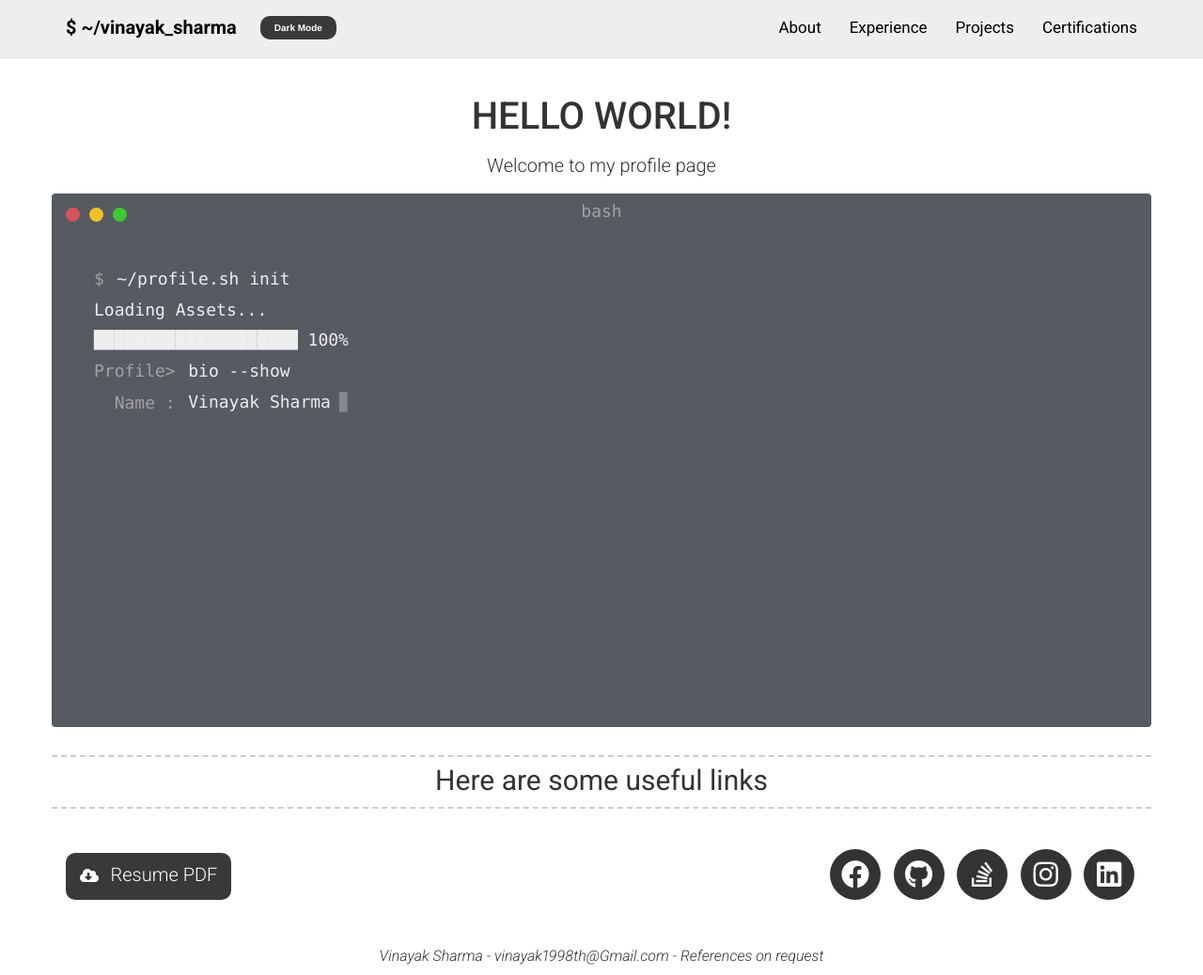
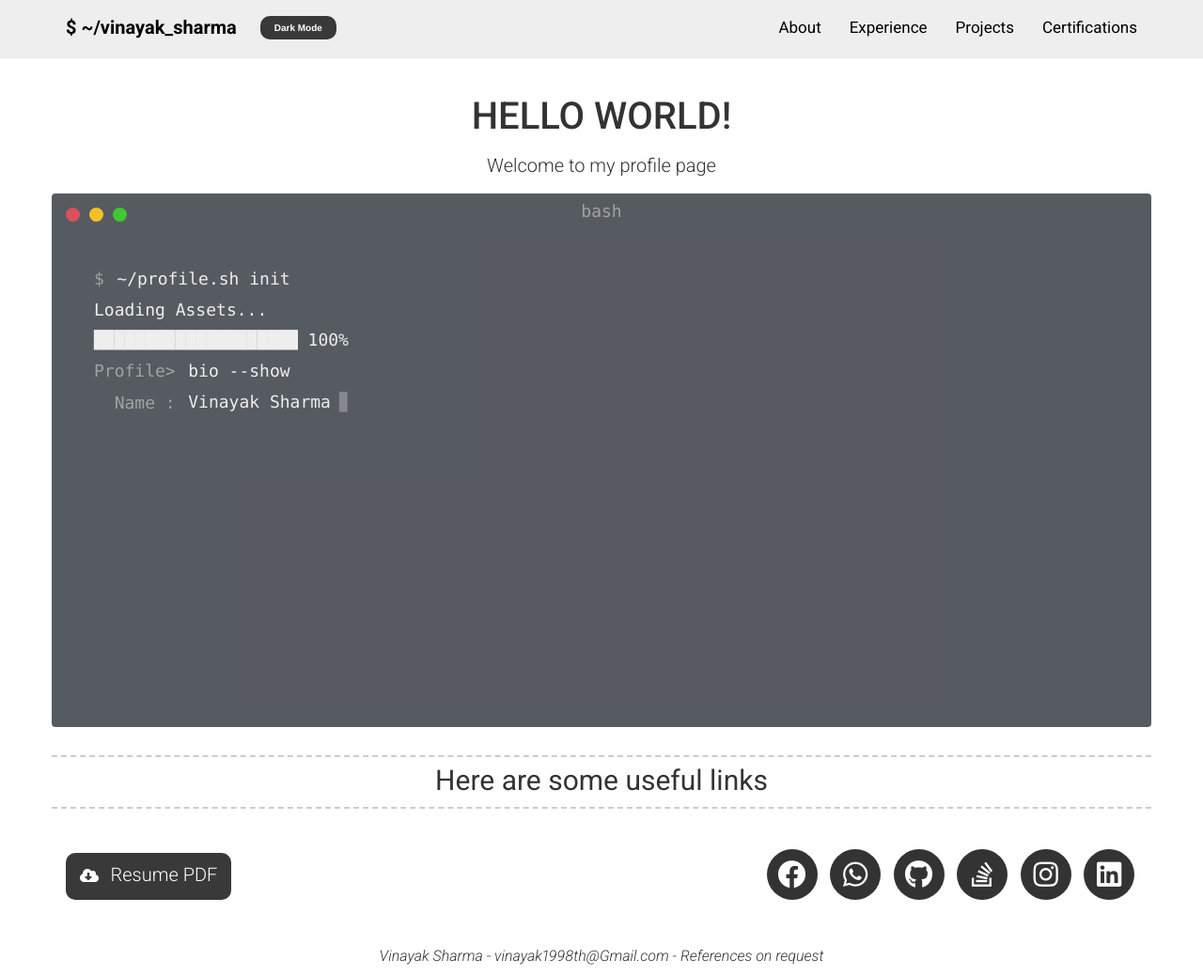
Before and after one commit to vinayak19th/vinayak19th.github.io, a Jekyll site: the page built from index.html, in a window 1280 px wide and 1038 px high. Shown: the whole window at 94% size. Built offline with Jekyll 4.4.1, drawn with Linux system fonts in a browser that asks for light colours; nearby versions of some CDN libraries.

Commit message:
Added whatasapp

```diff
--- a/_config.yml
+++ b/_config.yml
@@ -17,6 +17,8 @@ stackoverflow_username: 8700517/vinayak-sharma
 facebook_username: vinayak19th
 instagram_username: stochastic_individual
 linkedin_username: vinayaksha
+#use international format
+whatsapp_number: "919994756433"
 
 # Additional icon links
 #additional_links:
--- a/_includes/intro.html
+++ b/_includes/intro.html
@@ -1,6 +1,6 @@
 <div class="container">
   <div class="row">
-    <div class="col-xs-12 col-sm-6 col-md-6 col-lg-8 header-left intro">
+    <div class="col-xs-12 col-sm-6 col-md-6 col-lg-7 header-left intro">
       <a href="https://drive.google.com/u/0/uc?id=1lnXD__B2iqIKH3B-mdpuoHJx9LqH7h0d&export=download" download>
         <button class="dark-mode" style="padding-top:1.1rem; margin-top:-2.3rem;">
           <i class="fa fa-cloud-download" title="Resume Link"></i>
@@ -8,7 +8,7 @@
         </button>
       </a>
     </div>
-    <div class="col-xs-12 col-sm-6 col-md-6 col-lg-4 header-right intro">
+    <div class="col-xs-12 col-sm-6 col-md-6 col-lg-5 header-right intro">
       <ul class="icons">
         {%- if site.facebook_username -%}
           <li>
@@ -17,6 +17,13 @@
             </a>
           </li>
         {%- endif -%}
+        {%- if site.whatsapp_number -%}
+            <li>
+              <a target="_blank" href="https://wa.me/{{ site.whatsapp_number| cgi_escape | escape }}" class="button button--sacnite button--round-l">
+                <i class="fab fa-whatsapp" title="Whatsapp link"></i>
+              </a>
+            </li>
+          {%- endif -%}
         {%- if site.github_username -%}
           <li>
             <a target="_blank" href="https://github.com/{{ site.github_username| cgi_escape | escape }}" class="button button--sacnite button--round-l">
```
Also changed, not shown: _includes/header.html (+9 -2 lines), 5 other files.
